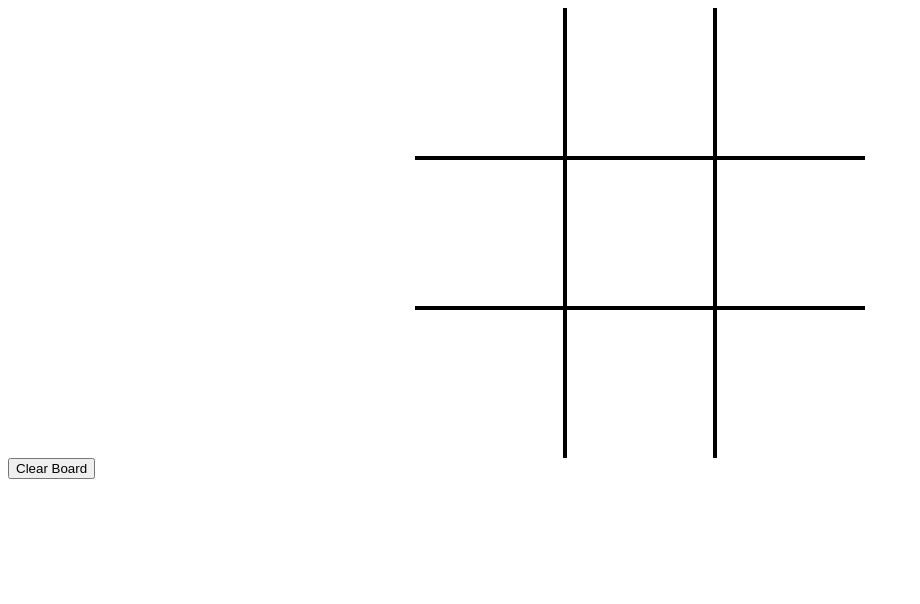
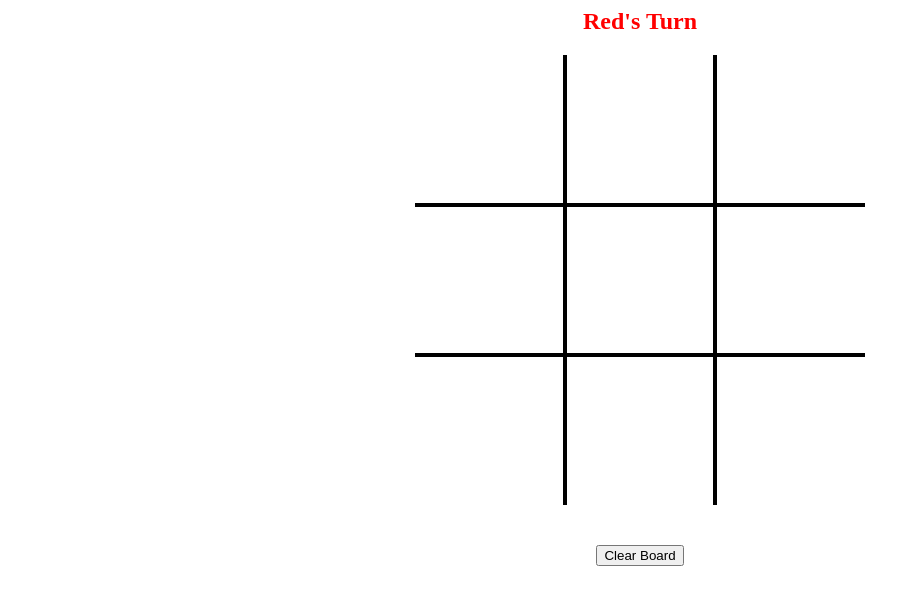
Before and after one commit to reisrael4/tic-tac-toe, a plain HTML site: page index.html in a window 1280 px wide. Shown: the whole page, without its empty margins (0-920 px from the left). Drawn offline with Linux system fonts and the light colour scheme.

Commit message:
button centered

```diff
--- a/challenge.js
+++ b/challenge.js
@@ -1,15 +1,22 @@
 let square = document.querySelectorAll('.square');
-let button = document.querySelector('.clear')
+let button = document.querySelector('.clear');
 let background = 'red';
+let counter = document.querySelector('.turnCounter')
+counter.innerText = "Red's Turn"
+counter.style.color = 'red';
 for(let i=0; i<square.length; i++){
 square[i].addEventListener('click', colorChange);
 function colorChange(e){
     e.preventDefault();
     square[i].style.backgroundColor = background;
     if(background == 'red'){
-        background = 'blue'
+        background = 'blue';
+        counter.innerText = "Blue's Turn";
+        counter.style.color = 'blue';
     }else{
-        background = 'red'
+        background = 'red';
+        counter.innerText = "Red's Turn";
+        counter.style.color = 'red';
     }
     square[i].removeEventListener('click', colorChange)
     }
--- a/index.html
+++ b/index.html
@@ -7,6 +7,7 @@
     <link rel="stylesheet" href="style.css">
 </head>
 <body>
+    <div class="turnCounter"></div>
     <div class="board">
         <div class="square square1"></div>
         <div class="square square2"></div>
--- a/style.css
+++ b/style.css
@@ -24,3 +24,14 @@
 .square4, .square5, .square6, .square7, .square8, .square9{
     border-top: 2px solid black;
 }
+.turnCounter{
+    text-align: center;
+    margin-bottom: 20px;
+    font-size: 24px;
+    font-weight: 800;
+}
+.clear{
+    display: block;
+    max-width: 300px;
+    margin: 40px auto;
+}
```
